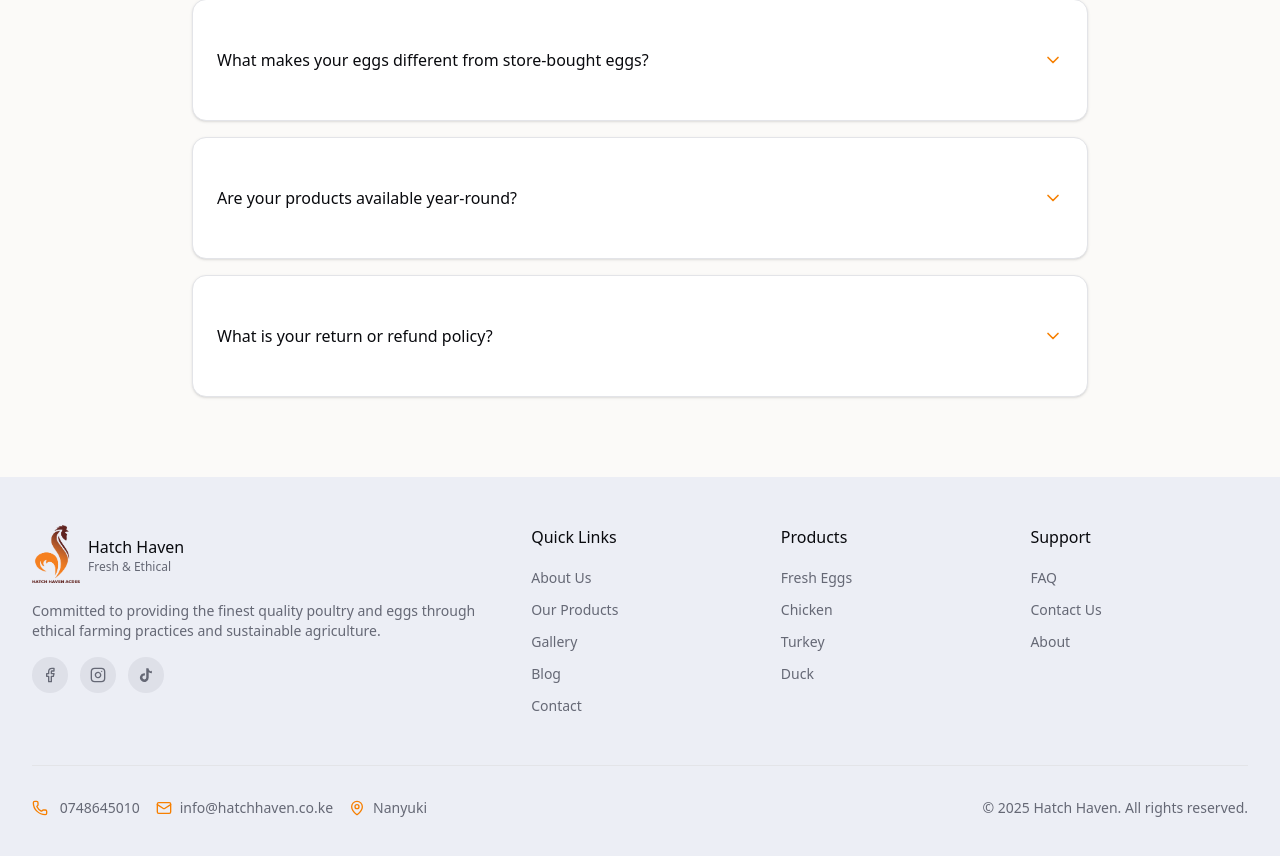
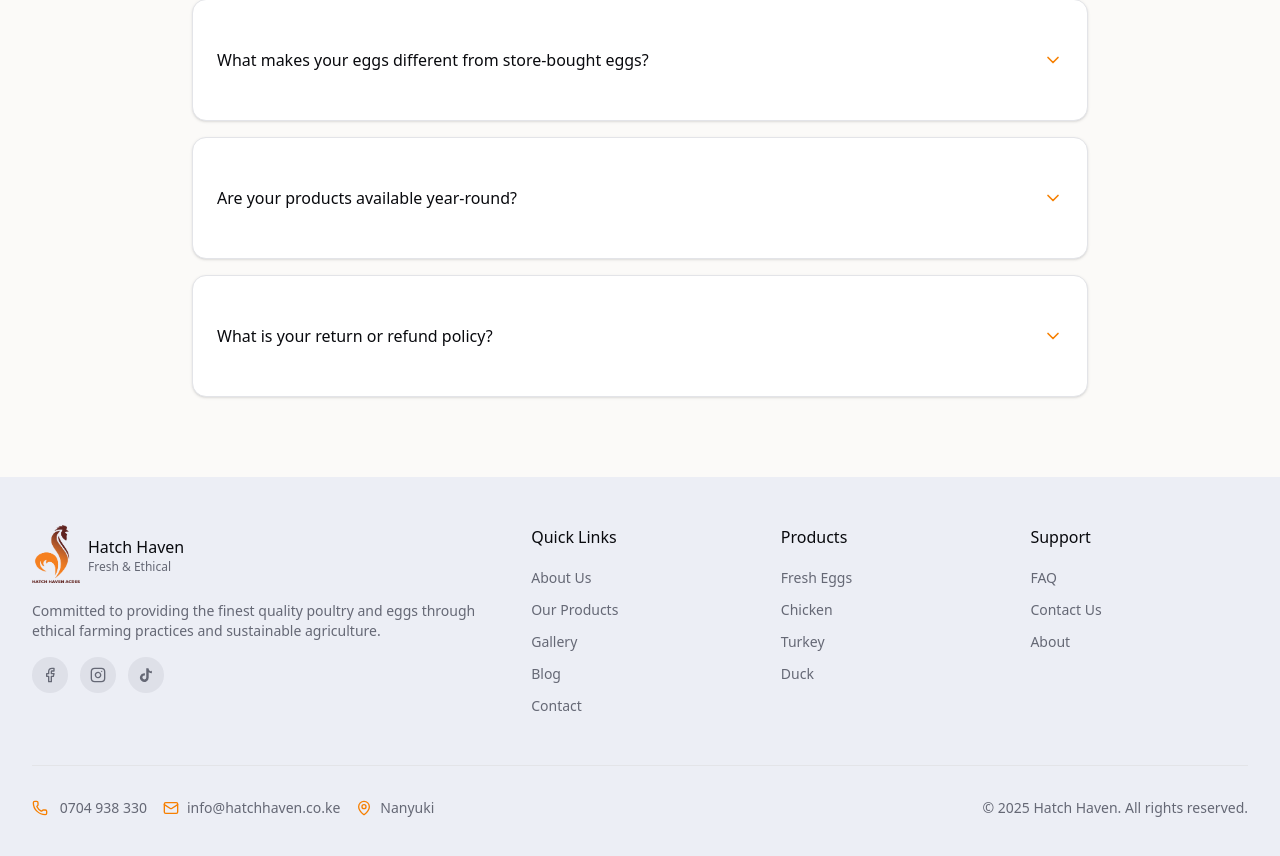
Before and after one commit to maina-vitalis/hatchhaven, a Next.js app: page /faq in a window 1280 px wide. Shown: the part 1378-2234 px from the top of the page. Built offline with nearby package versions, Linux system fonts and the light colour scheme; no server answers.

Commit message:
fix: Update contact details and improve text formatting in contact components

```diff
--- a/src/features/contact/components/contact-form.tsx
+++ b/src/features/contact/components/contact-form.tsx
@@ -30,7 +30,7 @@ export function ContactForm() {
           </p>
           <h2 className="text-4xl md:text-5xl font-bold mb-4">Get In Touch</h2>
           <p className="text-muted-foreground max-w-2xl mx-auto text-lg">
-            Fill out the form below and we'll respond as soon as possible
+            Fill out the form below and well respond as soon as possible
           </p>
         </div>
 
@@ -49,10 +49,10 @@ export function ContactForm() {
                       Call us directly
                     </p>
                     <a
-                      href="tel:+254748645010"
+                      href="tel:+254704938330"
                       className="text-primary hover:text-primary/80 text-sm font-medium"
                     >
-                      +254 748 645 010
+                      0704 938 330
                     </a>
                   </div>
                 </div>
--- a/src/features/contact/components/contact-hero.tsx
+++ b/src/features/contact/components/contact-hero.tsx
@@ -1,8 +1,5 @@
-import Image from "next/image";
-import { Badge } from "@/src/components/ui/badge";
 import { Button } from "@/src/components/ui/button";
 import Link from "next/link";
-import { ArrowDown, Phone, Mail, MapPin } from "lucide-react";
 
 export function ContactHero() {
   return (
@@ -10,26 +7,21 @@ export function ContactHero() {
       <div className="container mx-auto px-4 lg:px-8">
         <div className="text-center max-w-3xl mx-auto">
           {/* Main Heading */}
-          <h1 className="text-4xl md:text-5xl font-bold mb-6">
-            Get In Touch
-          </h1>
+          <h1 className="text-4xl md:text-5xl font-bold mb-6">Get In Touch</h1>
 
           {/* Description */}
           <p className="text-lg text-muted-foreground mb-12">
-            We'd love to hear from you. Reach out to us with any questions, comments, or inquiries about our premium poultry products.
+            We&apos;d love to hear from you. Reach out to us with any questions,
+            comments, or inquiries about our premium poultry products.
           </p>
 
           {/* CTA Buttons */}
           <div className="flex flex-col sm:flex-row gap-4 justify-center">
             <Button asChild>
-              <Link href="#contact-form">
-                Send Message
-              </Link>
+              <Link href="#contact-form">Send Message</Link>
             </Button>
             <Button variant="outline" asChild>
-              <Link href="tel:0748645010">
-                Call Now
-              </Link>
+              <Link href="tel:0748645010">Call Now</Link>
             </Button>
           </div>
         </div>
--- a/src/features/contact/components/contact-info.tsx
+++ b/src/features/contact/components/contact-info.tsx
@@ -11,7 +11,7 @@ const TikTokIcon = ({ className }: { className?: string }) => (
     fill="currentColor"
     xmlns="http://www.w3.org/2000/svg"
   >
-    <path d="M19.59 6.69a4.83 4.83 0 0 1-3.77-4.25V2h-3.45v13.67a2.89 2.89 0 0 1-5.2 1.74 2.89 2.89 0 0 1 2.31-4.64 2.93 2.93 0 0 1 .88.13V9.4a6.84 6.84 0 0 0-.88-.05A6.33 6.33 0 0 0 5.16 20.5a6.33 6.33 0 0 0 10.86-4.43V7.83a8.24 8.24 0 0 0 4.77 1.52v-3.4a4.85 4.85 0 0 1-1.2-.26z"/>
+    <path d="M19.59 6.69a4.83 4.83 0 0 1-3.77-4.25V2h-3.45v13.67a2.89 2.89 0 0 1-5.2 1.74 2.89 2.89 0 0 1 2.31-4.64 2.93 2.93 0 0 1 .88.13V9.4a6.84 6.84 0 0 0-.88-.05A6.33 6.33 0 0 0 5.16 20.5a6.33 6.33 0 0 0 10.86-4.43V7.83a8.24 8.24 0 0 0 4.77 1.52v-3.4a4.85 4.85 0 0 1-1.2-.26z" />
   </svg>
 );
 
@@ -29,10 +29,10 @@ export function ContactInfo() {
     {
       icon: Phone,
       title: "Call Us",
-      subtitle: "0748645010",
-      link: "tel:0748645010",
+      subtitle: "0704 938 330",
+      link: "tel:+254704938330",
       linkText: "Call now for immediate assistance",
-      color: "bg-green-500/10 text-green-600"
+      color: "bg-green-500/10 text-green-600",
     },
     {
       icon: Mail,
@@ -40,21 +40,21 @@ export function ContactInfo() {
       subtitle: "info@hatchhaven.co.ke",
       link: "mailto:info@hatchhaven.co.ke",
       linkText: "Send us an email anytime",
-      color: "bg-blue-500/10 text-blue-600"
+      color: "bg-blue-500/10 text-blue-600",
     },
     {
       icon: MapPin,
       title: "Visit Us",
       subtitle: "Nanyuki, Kenya",
       linkText: "Premium poultry farm location",
-      color: "bg-red-500/10 text-red-600"
+      color: "bg-red-500/10 text-red-600",
     },
     {
       icon: Clock,
       title: "Business Hours",
       subtitle: "Monday - Friday: 8:00 AM - 6:00 PM",
       linkText: "Saturday: 9:00 AM - 4:00 PM",
-      color: "bg-purple-500/10 text-purple-600"
+      color: "bg-purple-500/10 text-purple-600",
     },
   ];
 
@@ -63,19 +63,19 @@ export function ContactInfo() {
       icon: Facebook,
       name: "Facebook",
       href: "https://www.facebook.com/share/1KR5U8RB2W/?mibextid=wwXIfr",
-      color: "hover:text-blue-600"
+      color: "hover:text-blue-600",
     },
     {
       icon: Instagram,
       name: "Instagram",
       href: "https://www.instagram.com/hatchpoultry.ke?igsh=eXM2bXJyOWVzM3Bm&utm_source=qr",
-      color: "hover:text-pink-600"
+      color: "hover:text-pink-600",
     },
     {
       icon: TikTokIcon,
       name: "TikTok",
       href: "https://www.tiktok.com/@hatchhavenacre?_r=1&_t=ZM-922sRdeftL2",
-      color: "hover:text-black"
+      color: "hover:text-black",
     },
   ];
 
@@ -93,7 +93,8 @@ export function ContactInfo() {
             Contact <span className="text-primary">Information</span>
           </h2>
           <p className="text-muted-foreground max-w-3xl mx-auto text-lg leading-relaxed">
-            Choose the most convenient way to get in touch with our team. We're here to help with all your poultry needs.
+            Choose the most convenient way to get in touch with our team.
+            We&apos;re here to help with all your poultry needs.
           </p>
         </div>
 
@@ -105,7 +106,9 @@ export function ContactInfo() {
             >
               <div className="absolute top-0 right-0 w-20 h-20 bg-primary/5 rounded-full -translate-y-10 translate-x-10" />
               <CardContent className="p-8 text-center relative">
-                <div className={`w-16 h-16 mx-auto mb-6 rounded-2xl ${detail.color} flex items-center justify-center group-hover:scale-110 transition-transform`}>
+                <div
+                  className={`w-16 h-16 mx-auto mb-6 rounded-2xl ${detail.color} flex items-center justify-center group-hover:scale-110 transition-transform`}
+                >
                   <detail.icon className="h-8 w-8" />
                 </div>
                 <h3 className="text-xl font-semibold mb-3">{detail.title}</h3>
@@ -138,7 +141,8 @@ export function ContactInfo() {
             Stay Connected
           </h3>
           <p className="text-muted-foreground mb-8 max-w-2xl mx-auto">
-            Follow us on social media for the latest updates, farm stories, and product announcements.
+            Follow us on social media for the latest updates, farm stories, and
+            product announcements.
           </p>
 
           <div className="flex justify-center gap-6">
--- a/src/features/shared/components/ContactFooter.tsx
+++ b/src/features/shared/components/ContactFooter.tsx
@@ -65,8 +65,7 @@ export function ContactFooter() {
               <div className="flex items-start gap-3 justify-center md:justify-start text-left">
                 <Phone className="h-5 w-5 text-primary shrink-0 mt-0.5" />
                 <div>
-                  <p>+88678-658-125, 0078-98-954</p>
-                  <p>+1655-456-523</p>
+                  <p>0704 938 330</p>
                 </div>
               </div>
               <div className="flex items-start gap-3 justify-center md:justify-start text-left">
@@ -111,7 +110,7 @@ export function ContactFooter() {
 
         {/* Bottom */}
         <div className="text-center text-sm text-muted-foreground">
-          <p>© 2025 Hatch Haven. All rights reserved.</p>
+          <p>© 2026 Hatch Haven. All rights reserved.</p>
         </div>
       </div>
     </footer>
--- a/src/features/shared/components/footer.tsx
+++ b/src/features/shared/components/footer.tsx
@@ -1,10 +1,4 @@
-import {
-  Facebook,
-  Instagram,
-  Mail,
-  Phone,
-  MapPin,
-} from "lucide-react";
+import { Facebook, Instagram, Mail, Phone, MapPin } from "lucide-react";
 import Link from "next/link";
 import Image from "next/image";
 import { Separator } from "@/src/components/ui/separator";
@@ -17,7 +11,7 @@ const TikTokIcon = ({ className }: { className?: string }) => (
     fill="currentColor"
     xmlns="http://www.w3.org/2000/svg"
   >
-    <path d="M19.59 6.69a4.83 4.83 0 0 1-3.77-4.25V2h-3.45v13.67a2.89 2.89 0 0 1-5.2 1.74 2.89 2.89 0 0 1 2.31-4.64 2.93 2.93 0 0 1 .88.13V9.4a6.84 6.84 0 0 0-.88-.05A6.33 6.33 0 0 0 5.16 20.5a6.33 6.33 0 0 0 10.86-4.43V7.83a8.24 8.24 0 0 0 4.77 1.52v-3.4a4.85 4.85 0 0 1-1.2-.26z"/>
+    <path d="M19.59 6.69a4.83 4.83 0 0 1-3.77-4.25V2h-3.45v13.67a2.89 2.89 0 0 1-5.2 1.74 2.89 2.89 0 0 1 2.31-4.64 2.93 2.93 0 0 1 .88.13V9.4a6.84 6.84 0 0 0-.88-.05A6.33 6.33 0 0 0 5.16 20.5a6.33 6.33 0 0 0 10.86-4.43V7.83a8.24 8.24 0 0 0 4.77 1.52v-3.4a4.85 4.85 0 0 1-1.2-.26z" />
   </svg>
 );
 
@@ -125,7 +119,7 @@ export function Footer() {
           <div className="flex flex-col sm:flex-row gap-4 text-sm">
             <div className="flex items-center gap-2">
               <Phone className="h-4 w-4 text-primary" />
-              <span> 0748645010</span>
+              <span> 0704 938 330</span>
             </div>
             <div className="flex items-center gap-2">
               <Mail className="h-4 w-4 text-primary" />
@@ -136,7 +130,9 @@ export function Footer() {
               <span>Nanyuki</span>
             </div>
           </div>
-          <p className="text-sm self-start md:self-center">© {new Date().getFullYear()} Hatch Haven. All rights reserved.</p>
+          <p className="text-sm self-start md:self-center">
+            © {new Date().getFullYear()} Hatch Haven. All rights reserved.
+          </p>
         </div>
       </div>
     </footer>
```
